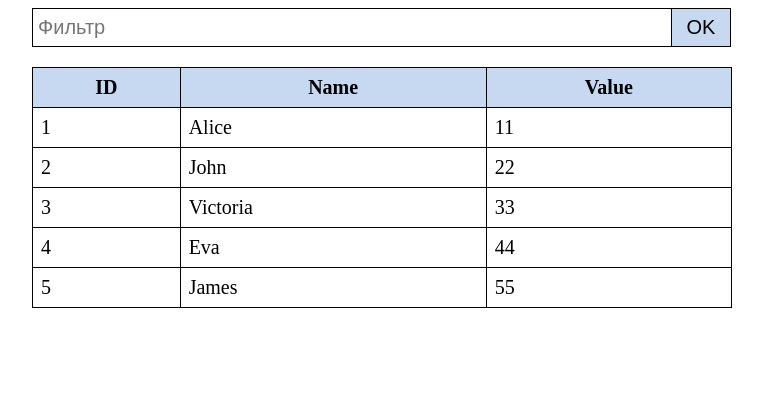
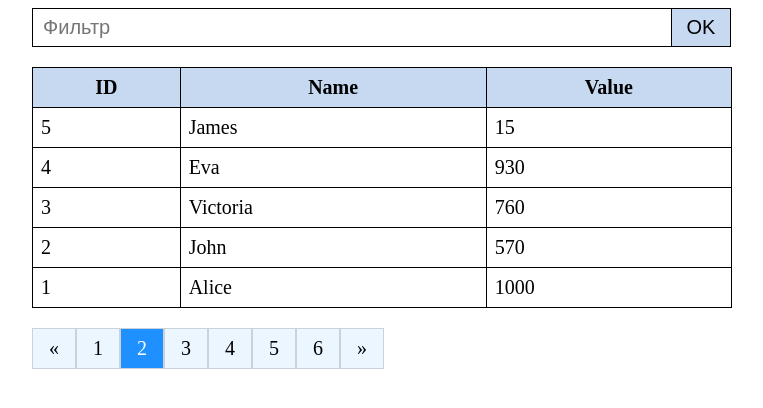
Before and after one commit to Andrew-Sparrow/ClickHelp_JS_GitHub, a plain HTML site: page index.html in a window 1280 px wide. Shown: the whole page, without its empty margins (258-1021 px from the left). Drawn offline with Linux system fonts and the light colour scheme.

Commit message:
function sort was added

```diff
--- a/css/style.css
+++ b/css/style.css
@@ -9,6 +9,7 @@ table {
   border-style: solid;
   border-color: #000000;
   border-collapse: collapse;
+  margin-bottom: 20px;
 }
 
 table td {
@@ -29,6 +30,10 @@ table th {
   padding: 8px;
 }
 
+.table__header .table__cell:hover {
+  background-color: #a2cafd;
+}
+
 input {
   width: 640px;
   margin: 0;
@@ -36,7 +41,7 @@ input {
   margin-bottom: 20px;
   padding-top: 7px;
   padding-bottom: 7px;
-  padding-left: 5px;
+  padding-left: 10px;
   box-sizing: border-box;
   border: 1px solid #000000;
   font-size: 20px;
@@ -52,3 +57,27 @@ button {
   background-color: #c6d9f1;
   font-size: 20px;
 }
+
+/* Pagination links */
+.pagination a {
+  color: black;
+  float: left;
+  padding: 8px 16px;
+  text-decoration: none;
+  transition: background-color .3s;
+  font-size: 20px;
+  background-color: #ecf6ff;
+  border: 1px solid #cad1d8;
+  box-sizing: border-box;
+}
+
+/* Style the active/current link */
+.pagination a.active {
+  background-color: #1e90ff;
+  color: white;
+}
+
+/* Add a grey background color on mouse-over */
+.pagination a:hover:not(.active) {
+  background-color: #bfdfff;
+}
--- a/index.html
+++ b/index.html
@@ -12,42 +12,53 @@
   <table class="table" id="table">
     <thead class="table__header">
       <tr class="table__row">
-        <th class="table__cell">ID</th>
-        <th class="table__cell">Name</th>
-        <th class="table__cell">Value</th>
+        <th class="table__cell" id="id">ID</th>
+        <th class="table__cell" id="name">Name</th>
+        <th class="table__cell" id="value">Value</th>
       </tr>
     </thead>
     <tbody class="table__body">
       <tr class="table__row">
-        <td class="table__cell">1</td>
-        <td class="table__cell">Alice</td>
-        <td class="table__cell">11</td>
+        <td class="table__cell"></td>
+        <td class="table__cell"></td>
+        <td class="table__cell"></td>
       </tr>
       <tr class="table__row">
-        <td class="table__cell">2</td>
-        <td class="table__cell">John</td>
-        <td class="table__cell">22</td>
+        <td class="table__cell"></td>
+        <td class="table__cell"></td>
+        <td class="table__cell"></td>
       </tr>
       <tr class="table__row">
-        <td class="table__cell">3</td>
-        <td class="table__cell">Victoria</td>
-        <td class="table__cell">33</td>
+        <td class="table__cell"></td>
+        <td class="table__cell"></td>
+        <td class="table__cell"></td>
       </tr>
       <tr class="table__row">
-        <td class="table__cell">4</td>
-        <td class="table__cell">Eva</td>
-        <td class="table__cell">44</td>
+        <td class="table__cell"></td>
+        <td class="table__cell"></td>
+        <td class="table__cell"></td>
       </tr>
       <tr class="table__row">
-        <td class="table__cell">5</td>
-        <td class="table__cell">James</td>
-        <td class="table__cell">55</td>
+        <td class="table__cell"></td>
+        <td class="table__cell"></td>
+        <td class="table__cell"></td>
       </tr>
     </tbody>
   </table>
+  <div class="pagination">
+    <a href="#">&laquo;</a>
+    <a href="#">1</a>
+    <a class="active" href="#">2</a>
+    <a href="#">3</a>
+    <a href="#">4</a>
+    <a href="#">5</a>
+    <a href="#">6</a>
+    <a href="#">&raquo;</a>
+  </div>
 </main>
 
 <script src="js/script.js"></script>
+<script src="js/sortTable.js"></script>
 
 </body>
 </html>
--- a/js/script.js
+++ b/js/script.js
@@ -1,19 +1,23 @@
 'use strict';
+(function () {
+
+
+  const MAX_TABLE_ROWS = 5;
 
   let mockData = [
-  { id: 1, name: "Alice", value: 1000 },
-  { id: 2, name: "John", value: 570 },
-  { id: 3, name: "Victoria", value: 660 },
-  { id: 4, name: "Eva", value: 930 },
-  { id: 5, name: "James", value: 15 }
+    {id: 1, name: "Alice", value: 1000},
+    {id: 2, name: "John", value: 570},
+    {id: 3, name: "Victoria", value: 760},
+    {id: 4, name: "Eva", value: 930},
+    {id: 5, name: "James", value: 15}
   ];
 
   let input = document.querySelector("#input");
+  let table = document.querySelector("#table");
+  let dataFromInput = input.value.toLowerCase();
+  let rows = table.querySelectorAll(".table__body .table__row");
 
-function sortData() {
-  let filterData = input.value.toLowerCase();
-  let table = document.querySelector("#table");
-  let rows = table.querySelectorAll(".table__body .table__row");
+  function filterData() {
     let cell;
     let i;
     let cellValue;
@@ -23,7 +27,7 @@ function sortData() {
 
       cellValue = cell.textContent;
 
-    if (cellValue.toLowerCase().indexOf(filterData) > -1) {
+      if (cellValue.toLowerCase().includes(dataFromInput)) {
         rows[i].style.display = "";
       } else {
         rows[i].style.display = "none";
@@ -31,4 +35,15 @@ function sortData() {
     }
   }
 
-input.addEventListener("keyup", sortData);
+  function fillTableByData(data) {
+    for (let i = 0; i < data.length; i++) {
+      rows[i].querySelectorAll(".table__cell")[0].textContent = data[i].id;
+      rows[i].querySelectorAll(".table__cell")[1].textContent = data[i].name;
+      rows[i].querySelectorAll(".table__cell")[2].textContent = data[i].value;
+    }
+  }
+
+  fillTableByData(mockData);
+
+  input.addEventListener("keyup", filterData);
+})();
--- /dev/null
+++ b/js/sortTable.js
@@ -0,0 +1,76 @@
+'use strict';
+(function () {
+  let table = document.querySelector("#table");
+  let idHeader = document.querySelector("#id");
+  let nameHeader = document.querySelector("#name");
+  let valueHeader = document.querySelector("#value");
+
+
+  function sortTable(n) {
+    let rows = 0;
+    let switching = 0;
+    let i = 0;
+    let x = 0;
+    let y = 0;
+    let shouldSwitch = 0;
+    let dir = 0;
+    let switchCount = 0;
+
+
+    switching = true;
+    //Set the sorting direction to ascending:
+    dir = "asc";
+    /*Make a loop that will continue until
+    no switching has been done:*/
+    while (switching) {
+      //start by saying: no switching is done:
+      switching = false;
+      rows = table.rows;
+      /*Loop through all table rows (except the
+      first, which contains table headers):*/
+      for (i = 1; i < (rows.length - 1); i++) {
+        //start by saying there should be no switching:
+        shouldSwitch = false;
+        /*Get the two elements you want to compare,
+        one from current row and one from the next:*/
+        x = rows[i].getElementsByTagName("TD")[n];
+        y = rows[i + 1].getElementsByTagName("TD")[n];
+        /*check if the two rows should switch place,
+        based on the direction, asc or desc:*/
+        if (dir === "asc") {
+          if (x.innerHTML.toLowerCase() > y.innerHTML.toLowerCase()) {
+            //if so, mark as a switch and break the loop:
+            shouldSwitch= true;
+            break;
+          }
+        } else if (dir === "desc") {
+          if (x.innerHTML.toLowerCase() < y.innerHTML.toLowerCase()) {
+            //if so, mark as a switch and break the loop:
+            shouldSwitch = true;
+            break;
+          }
+        }
+      }
+      if (shouldSwitch) {
+        /*If a switch has been marked, make the switch
+        and mark that a switch has been done:*/
+        rows[i].parentNode.insertBefore(rows[i + 1], rows[i]);
+        switching = true;
+        //Each time a switch is done, increase this count by 1:
+        switchCount ++;
+      } else {
+        /*If no switching has been done AND the direction is "asc",
+        set the direction to "desc" and run the while loop again.*/
+        if (switchCount === 0 && dir === "asc") {
+          dir = "desc";
+          switching = true;
+        }
+      }
+    }
+  }
+
+
+// idHeader.addEventListener("onclick", sortTable);
+idHeader.onclick = sortTable(0);
+
+})();
```
Lines whose indentation alone changed are shown as unchanged.
